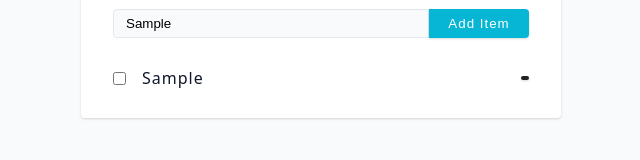
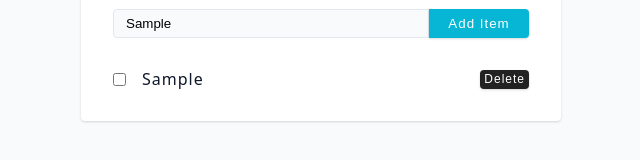
Before and after one commit to isnendyankp/groceryBud, a React (Vite) app: page / in a window 1280 px wide. Both pictures are taken after typing "Sample" into the empty fields and a click on the button "Add Item". Shown: the part 200-360 px from the top of the page, without its empty margins (319-959 px from the left). Built offline with nearby package versions, Linux system fonts and the light colour scheme; the HTML template or start-up script is replaced by a standard one.

Commit message:
Add isCompleted state to SingleItem component

```diff
--- a/src/SingleItem.jsx
+++ b/src/SingleItem.jsx
@@ -1,12 +1,13 @@
-import React from 'react'
+import React, { useState } from 'react'
 
 const SingleItem = ({item, removeItem}) => {
+  const [isChecked, setIsChecked] = useState(item.completed)
   return (
     <div className='single-item'>
       <input type="checkbox" />
       <p>{item.name}</p>
       <button className='btn remove-btn' type='button'>
-
+        delete
       </button>
     </div>
   )
@@ -21,3 +22,4 @@ export default SingleItem
 // S7-235: Add input checkbox to div
 // S7-235: Add p with  pass in item.name to div
 // S7-235: Add button with className remove-btn to div
+// S7-235: Add isCompleted state to SingleItem component
```
